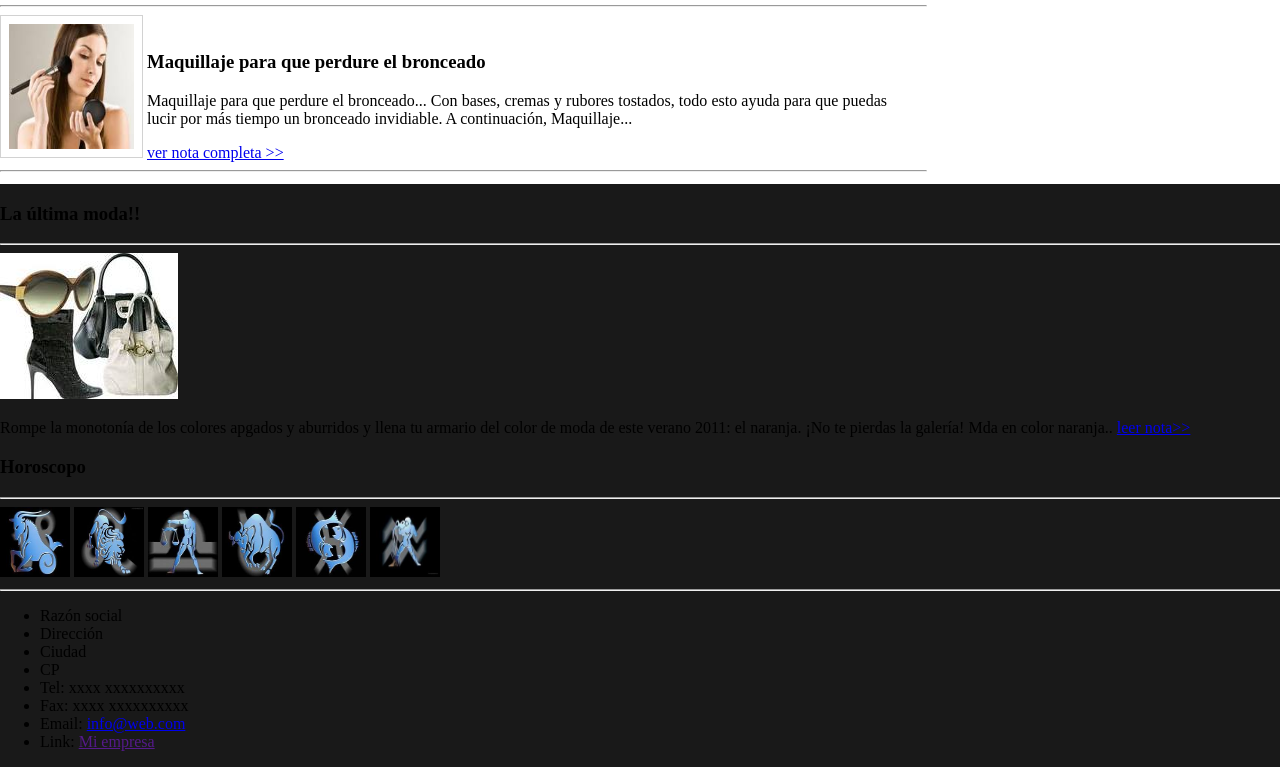
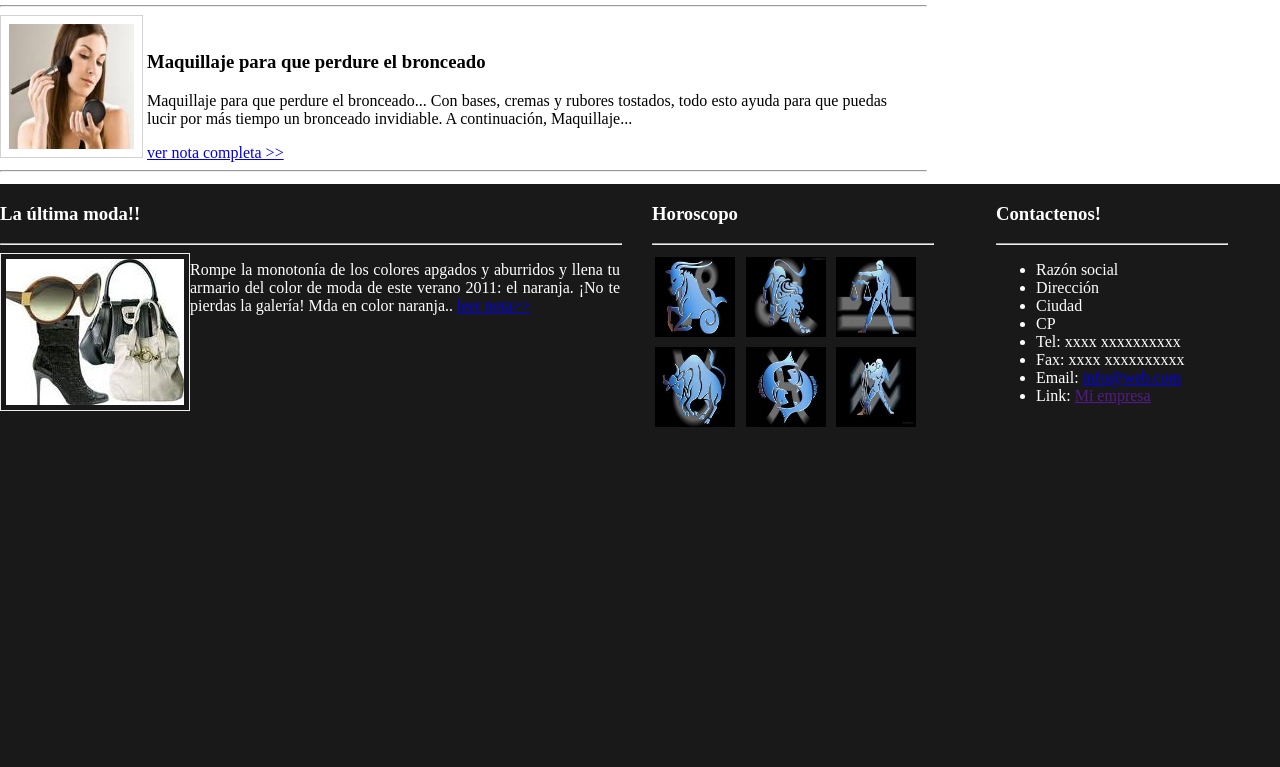
Before and after one commit to MauroSego/informatica_facultad, a plain HTML site: page index.html in a window 1280 px wide. Shown: the part 1230-1997 px from the top of the page. After the commit the page ends 1664 px from the top, so only its background shows below. Drawn offline with Linux system fonts and the light colour scheme.

Commit message:
Maquetación footer

```diff
--- a/estilos.css
+++ b/estilos.css
@@ -75,8 +75,9 @@ hr{
 	height: 95px;
 }
 .imagen_signos{
-	width: 70px;
-	height: 70px;
+	width: 80px;
+	height: 80px;
+	margin: 0.2em;
 }
 .tips{
 	display: inline-block;
@@ -95,3 +96,28 @@ hr{
 	display: inline-block;
 	width: 80%;
 }
+.articulo_footer{
+	width: 620px;
+	color: white;
+	float: left;
+}
+.articulo_footer img{
+	float: left;
+	border: 1px solid #ededed;
+	padding: 5px;
+}
+.articulo_footer p{
+	text-align: justify;
+}
+.horoscopo{
+	width: 280px;
+	float:left;
+	margin: 0 2em;
+	color: white;
+}
+.contacto{
+	width: 230px;
+	float: left;
+	margin: 0 2em;
+	color: white;
+}
--- a/index.html
+++ b/index.html
@@ -83,14 +83,19 @@
 		<div class="horoscopo">
 			<h3>Horoscopo</h3>
 			<hr align="rigth" width="100%"></hr>
+			<div class="horoscopo_fila_1">
 				<img class="imagen_signos" src="images/img_signo_1.jpg" alt="">
 				<img class="imagen_signos" src="images/img_signo_2.jpg" alt="">
 				<img class="imagen_signos" src="images/img_signo_3.jpg" alt="">
+			</div>
+			<div class="horoscopo_fila_2">
 				<img class="imagen_signos" src="images/img_signo_4.jpg" alt="">
 				<img class="imagen_signos" src="images/img_signo_5.jpg" alt="">
 				<img class="imagen_signos" src="images/img_signo_6.jpg" alt="">
 			</div>
+		</div>
 		<div class="contacto">
+			<h3>Contactenos!</h3>
 			<hr align="rigth" width="100%"></hr>
 			<ul>
 				<li>Razón social</li>
```
Lines whose indentation alone changed are shown as unchanged.
